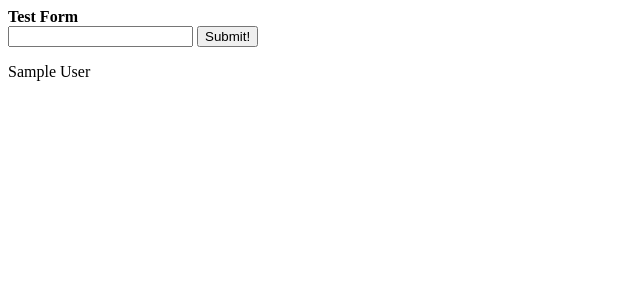
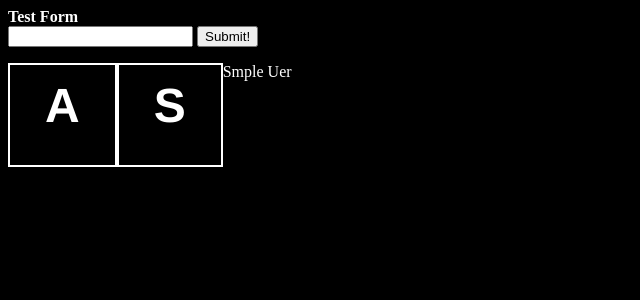
Before and after one commit to alwaysanirudh/breaking-bad-generator, a PHP site: page / in a window 1280 px wide. Shown: the top 300 px of the page, without its empty margins (0-640 px from the left). Run offline with PHP 8.4, Linux system fonts and the light colour scheme; the visitor is signed in with stand-in values (Sample User, id 1).

Commit message:
element styles

```diff
--- /dev/null
+++ b/elements.css
@@ -0,0 +1,92 @@
+#no-element-wrapper{
+    float:left;
+    font-family:helvetica;
+    text-transform:uppercase
+}
+#no-element-inner {
+background-image: -ms-linear-gradient(top left, #56B576 0%, #1A3C15 100%);
+    text-align:center;
+    padding:13px 35px 32px 35px;
+    border:2px solid white;
+    font-size:3em;
+    font-weight:bold;
+}
+.element-wrapper {
+	width:110px;
+	height:100px;
+	border: 2px solid #fff;
+	position: relative;
+	float:left;
+
+/* IE10 Consumer Preview */
+background-image: -ms-linear-gradient(top left, #56B576 0%, #1A3C15 100%);
+
+/* Mozilla Firefox */
+background-image: -moz-linear-gradient(top left, #56B576 0%, #1A3C15 100%);
+
+/* Opera */
+background-image: -o-linear-gradient(top left, #56B576 0%, #1A3C15 100%);
+
+/* Webkit (Safari/Chrome 10) */
+background-image: -webkit-gradient(linear, left top, right bottom, color-stop(0, #56B576), color-stop(1, #1A3C15));
+
+/* Webkit (Chrome 11+) */
+background-image: -webkit-linear-gradient(top left, #56B576 0%, #1A3C15 100%);
+
+/* W3C Markup, IE10 Release Preview */
+background-image: linear-gradient(to bottom right, #56B576 0%, #1A3C15 100%);
+}
+.element-top-left {
+	float:left;
+	padding:5px 0px 0px 5px;
+			font-size:9px;
+
+
+}
+.element-top-right{
+	float:right;
+	padding:5px 5px 0px 0px;
+	position:absolute;
+	right:0px;
+	text-align:right;
+			font-size:9px;
+
+}
+
+.element-name {
+	clear:both;
+	text-align:center;
+	font-size:3em;
+	font-weight:bold;
+	font-family: helvetica, sans-serif;
+
+
+
+}
+
+.element-bottom-one {
+	float:left;
+	clear:both;
+	padding:0px 0px 0px 5px;
+			font-size:16px;
+
+}
+.element-bottom-two {
+	float:left;
+	clear:both;
+	padding:0px 0px 5px 5px;
+			font-size:9px;
+
+
+}
+
+
+._d ._p {
+	display:block!important;
+	visibility:visible!important;
+}
+._p {visibility:hidden;}
+._Z {
+	color:#fff!important;
+	font-family:Helvetica, sans-serif
+}
--- a/index.php
+++ b/index.php
@@ -1,3 +1,10 @@
+<html>
+<head>
+<link rel="stylesheet" type="text/css" href="style.css">
+<link rel="stylesheet" type="text/css" href="elements.css">
+
+</head>
+<body>
 <?php
   require_once("session_file.php");
 
@@ -25,8 +32,10 @@
 $patterns[1] = '/s/';
 $patterns[2] = '/h/';
 $replacements = array();
-$replacements[2] = 'a';
-$replacements[1] = 's';
-$replacements[0] = '<img src="images/elements/h.jpg">';
+$replacements[2] = '<div id="no-element-wrapper"><div id="no-element-inner">a</div></div>';
+$replacements[1] = '<div id="no-element-wrapper"><div id="no-element-inner">s</div></div>';
+$replacements[0] = '<div class="element-wrapper"><div class="element-top-left">1.008</div><div class="element-top-right">-1</div><div class="element-name">H</div><div class="element-bottom-one">1</div><div class="element-bottom-two">1</div></div>';
 echo preg_replace($patterns, $replacements, $string);
 ?>
+</body>
+</html>
```
